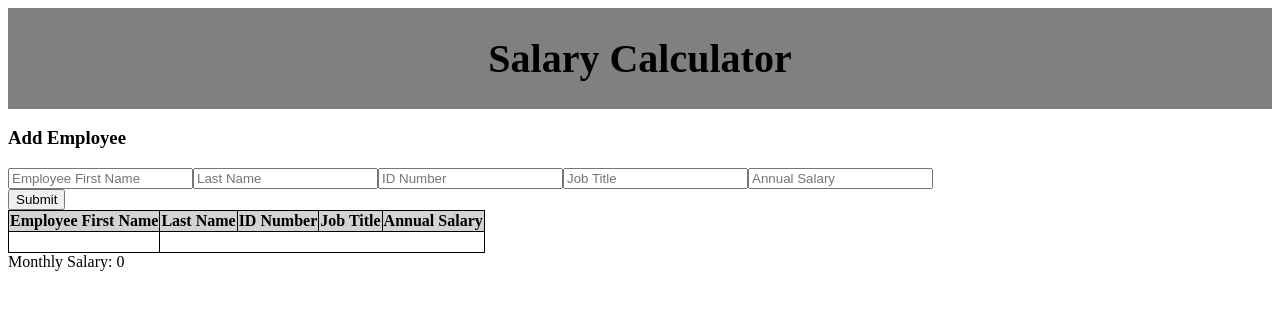
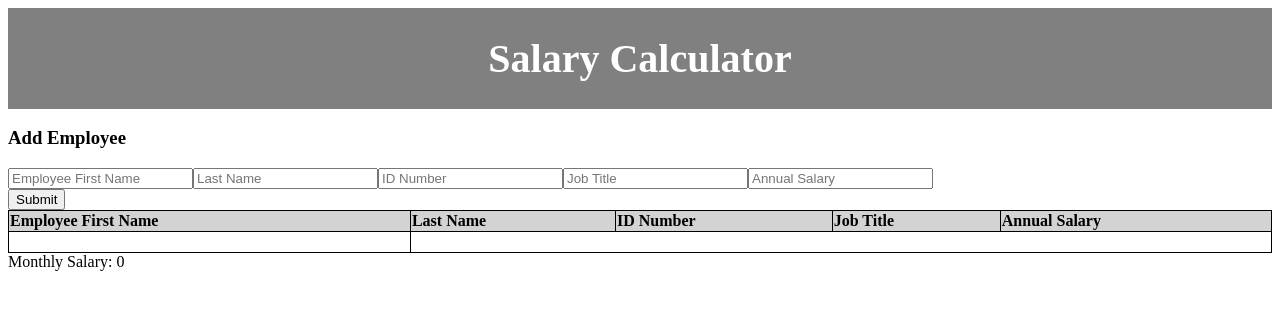
Before and after one commit to aoberle1/weekend-jquery-salary-calculator, a plain HTML site: page index.html in a window 1280 px wide. Drawn offline with Linux system fonts and the light colour scheme.

Commit message:
added center styling to table element

```diff
--- a/style.css
+++ b/style.css
@@ -24,6 +24,7 @@ tbody tr:nth-child(even){
 h1{
     /* em resizes text to be 2.5 times the font size in pixels - ex: font size 16 = 40 pixels (16 * 2.5) */
     font-size: 2.5em;
+    color: white;
 }
 
 .super-secret{
@@ -57,9 +58,10 @@ header, footer {
     justify-content: center;
     /* align-items sets item based on cross axis */
     align-items: center;
-  }
+}
 
-.inputTextBox{
-    display: flex;
-    justify-content: stretch;
+/* tells table element to automatically adjust to take up 100% of the width of the browser */
+table {
+    width: 100%;
+    text-align: left;
 }
```
